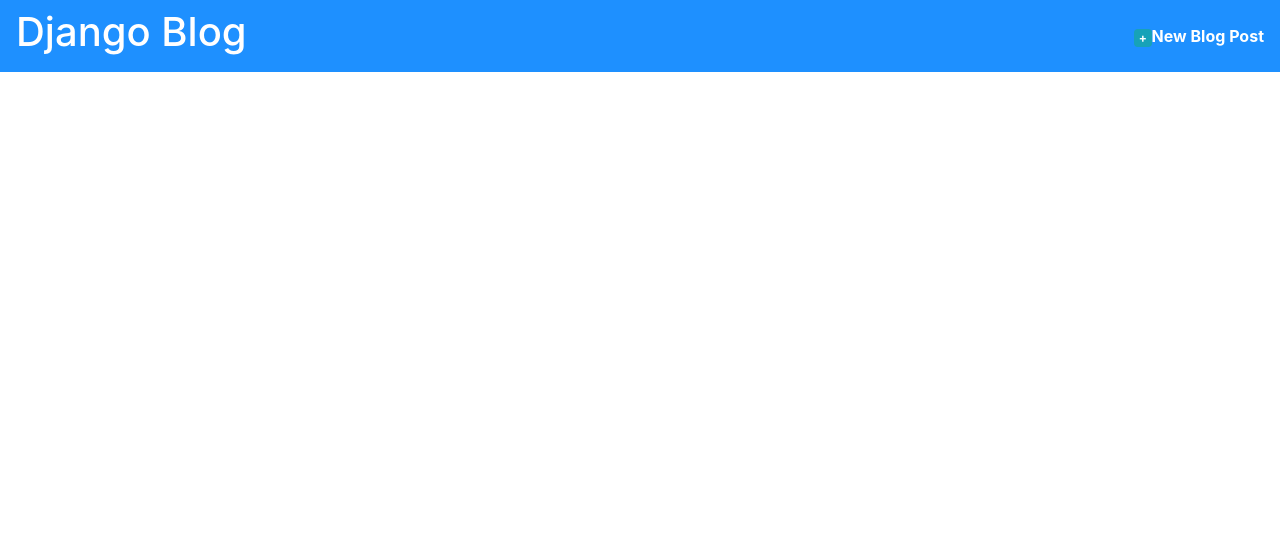
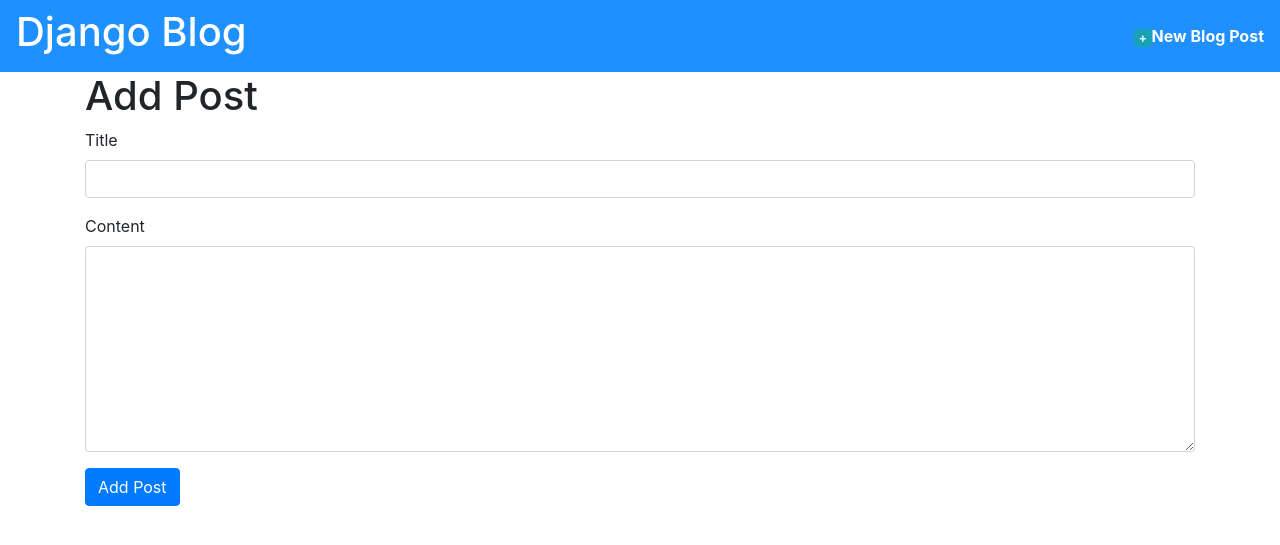
Before and after one commit to jod35/django-for-newbies, a Django app: page /new_post in a window 1280 px wide. Shown: the top 545 px of the page. Run offline with Django 3.2, Linux system fonts and the light colour scheme; some libraries are stand-ins or nearby versions.

Commit message:
beautiful form for uploading post data by user

```diff
--- a/blog/templates/blog/new_post.html
+++ b/blog/templates/blog/new_post.html
@@ -1,3 +1,17 @@
 {% extends 'blog/base.html'%}
 {% block body%}
+<h1>Add Post</h1>
+<form class="" action="" method="post">
+     <div class="form-group">
+       <label for="title">Title</label>
+       <input type="text" name="title" class="form-control">
+     </div>
+     <div class="form-group">
+       <label for="content">Content</label>
+      <textarea name="name" rows="8" cols="80" class="form-control"></textarea>
+     </div>
+     <div class="form-group">
+       <input type="submit"  value="Add Post" class="btn btn-primary">
+     </div>
+</form>
 {% endblock body%}
```
